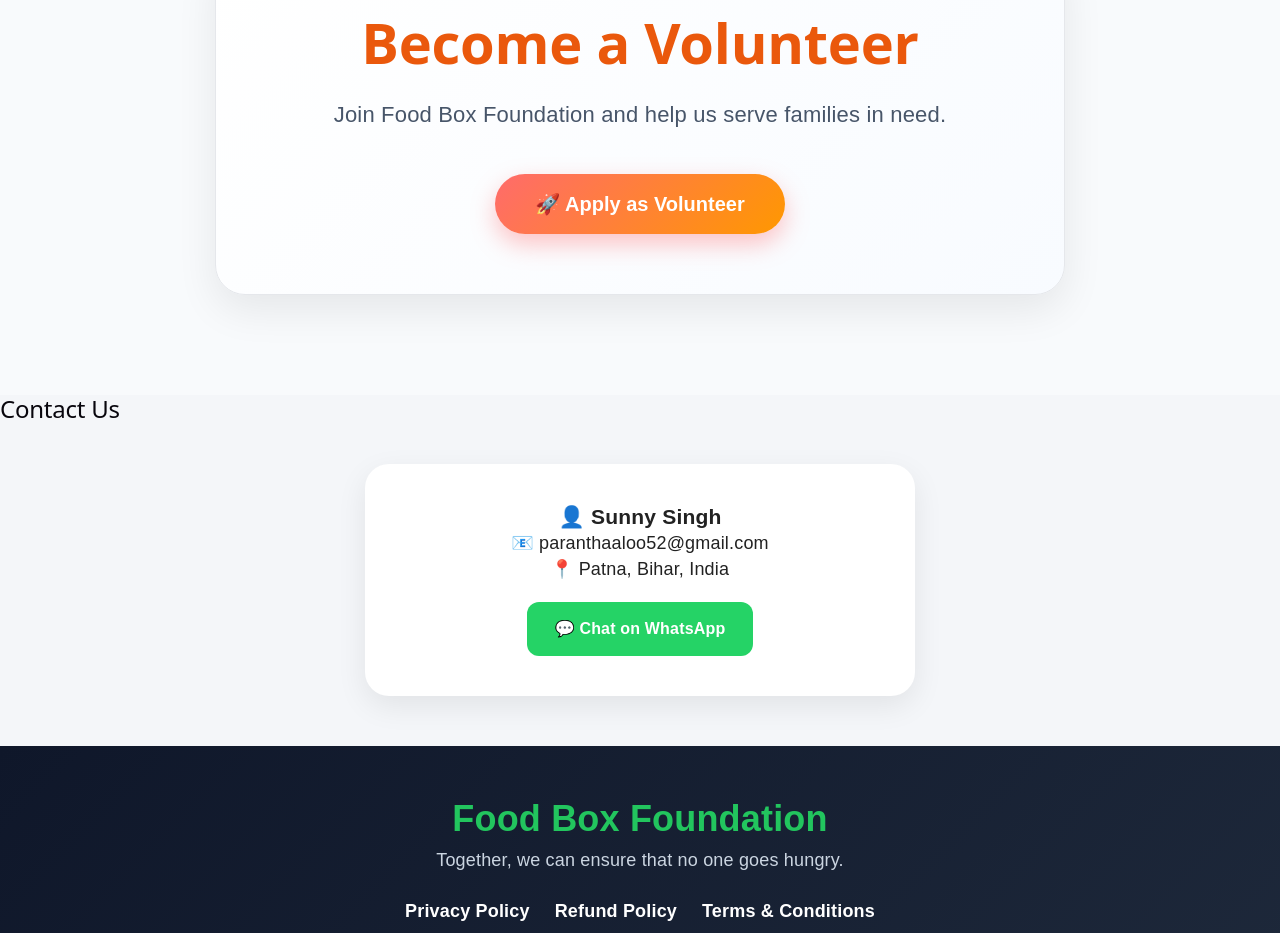
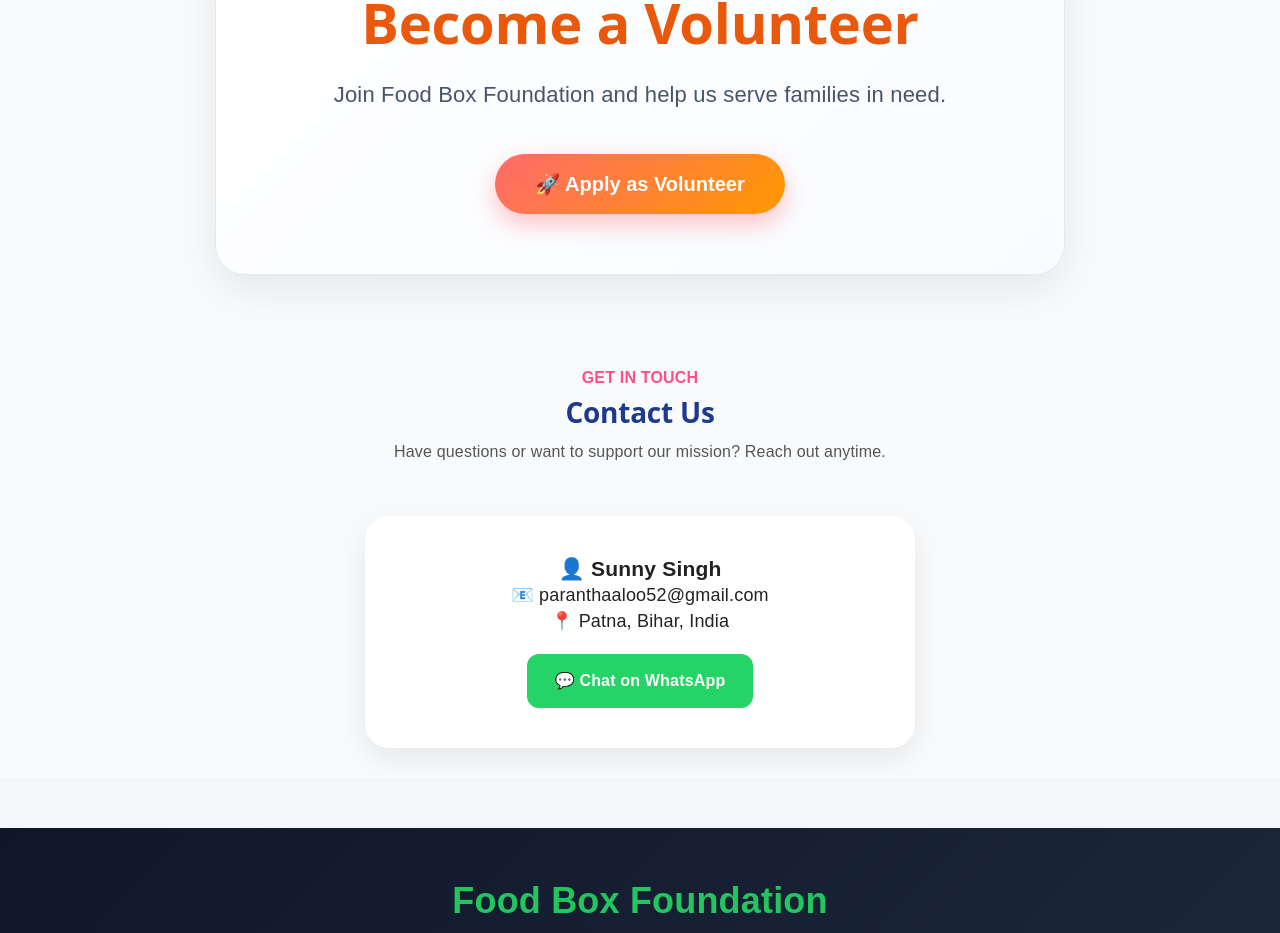
Before and after one commit to paranthaaloo52-boop/foodbox-foundation, a React (Vite) app: page / in a window 1280 px wide. Shown: the part 4130-5063 px from the top of the page. Built offline with nearby package versions, Linux system fonts and the light colour scheme; no server answers; the database is empty.

Commit message:
Improved contact section and UI spacing

```diff
--- a/src/AdminDashboard.jsx
+++ b/src/AdminDashboard.jsx
@@ -164,7 +164,13 @@
   );
 }
 return (
-  <div style={{ padding: "20px", fontFamily: "Arial" }}>
+  <div
+    id="admin-dashboard"
+    style={{
+      padding: "20px",
+      fontFamily: "Arial",
+    }}
+  >
     <div
   style={{
     display: "flex",
--- a/src/App.css
+++ b/src/App.css
@@ -409,7 +409,8 @@
 
 /* Volunteer */
 .volunteer {
-  padding: 100px 20px;
+  padding: 80px 20px 40px;
+
   background: #f8fafc;
 
   display: flex;
@@ -1661,3 +1662,8 @@
 .donor-close-btn:hover {
   transform: scale(1.1);
 }
+.contact-section {
+  padding: 30px;
+  text-align: center;
+  background: #f8fafc;
+}
--- a/src/App.jsx
+++ b/src/App.jsx
@@ -58,8 +58,7 @@
 function App() {
   const [menuOpen, setMenuOpen] = useState(false);
   const [activePolicy, setActivePolicy] = useState(null);
-  const [showAdminLogin, setShowAdminLogin] = useState(false);
-const [adminPassword, setAdminPassword] = useState("");
+
 const [isAdminLoggedIn, setIsAdminLoggedIn] = useState(false);
   const [donationsCount, setDonationsCount] = useState(0);
   const [mealsDistributed, setMealsDistributed] = useState(0);
@@ -540,9 +539,11 @@
 
    <section id="contact" className="contact-section">
 
-  <h2 className="contact-title">
-    Contact Us
-  </h2>
+   <div className="section-title">
+    <span>GET IN TOUCH</span>
+    <h2>Contact Us</h2>
+    <p>Have questions or want to support our mission? Reach out anytime.</p>
+  </div>
 
   <div className="contact-card-single">
 
@@ -564,9 +565,19 @@
 
 </div>
 </section>
-    {!isAdminLoggedIn ? (
+  {!isAdminLoggedIn ? (
   <button
-   onClick={() => setIsAdminLoggedIn(true)}
+ onClick={() => {
+  setIsAdminLoggedIn(true);
+
+  setTimeout(() => {
+    document
+      .getElementById("admin-dashboard")
+      ?.scrollIntoView({
+        behavior: "smooth",
+      });
+  }, 100);
+}}
     style={{
       position: "fixed",
       bottom: "20px",
@@ -586,8 +597,11 @@
     ⚙️
   </button>
 ) : (
+ <div id="admin-dashboard">
   <AdminDashboard />
+</div>
 )}
+
 <footer className="footer">
   <div className="footer-content">
     <h3>Food Box Foundation</h3>
```
